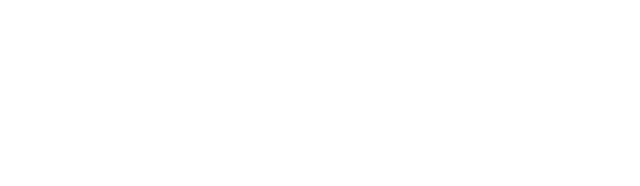
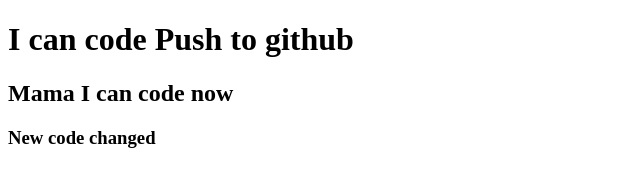
Before and after one commit to developerswadheen/my-second-repo, a plain HTML site: page index.html in a window 1280 px wide. Shown: the whole page, without its empty margins (0-640 px from the left). Drawn offline with Linux system fonts and the light colour scheme.

Commit message:
Added Heading

```diff
--- a/index.html
+++ b/index.html
@@ -7,6 +7,8 @@
     <title>My Second Github repo</title>
 </head>
 <body>
-
+    <h1>I can code Push to github</h1>
+    <h2>Mama I can code now</h2>
+    <h3>New code changed</h3>
 </body>
 </html>
```
